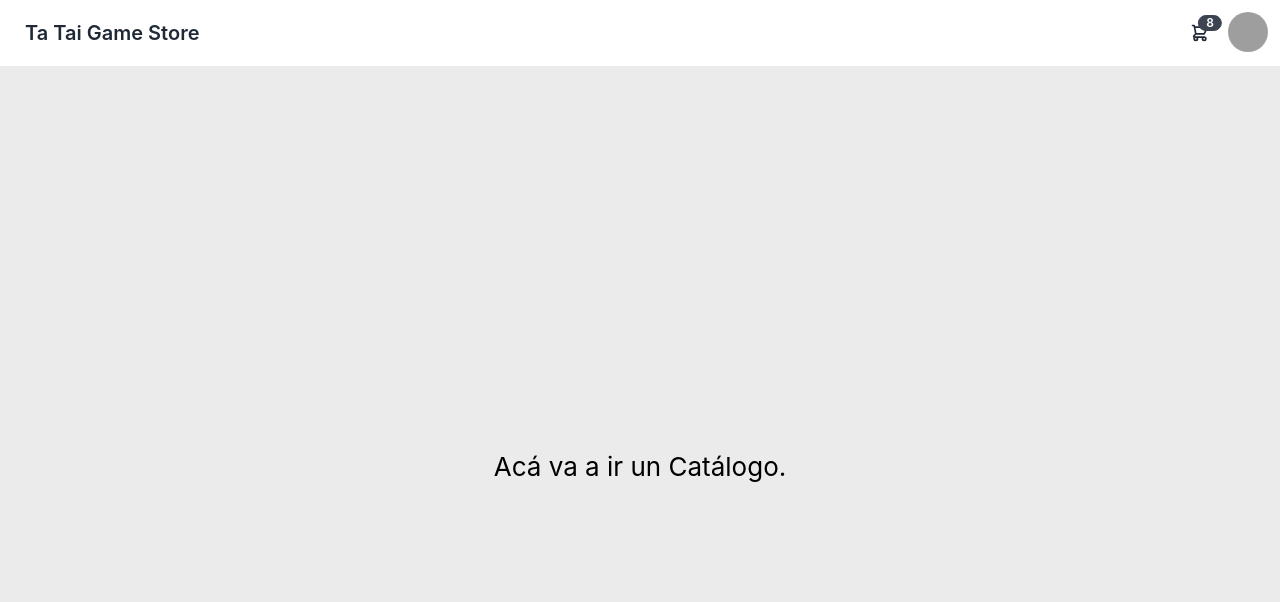
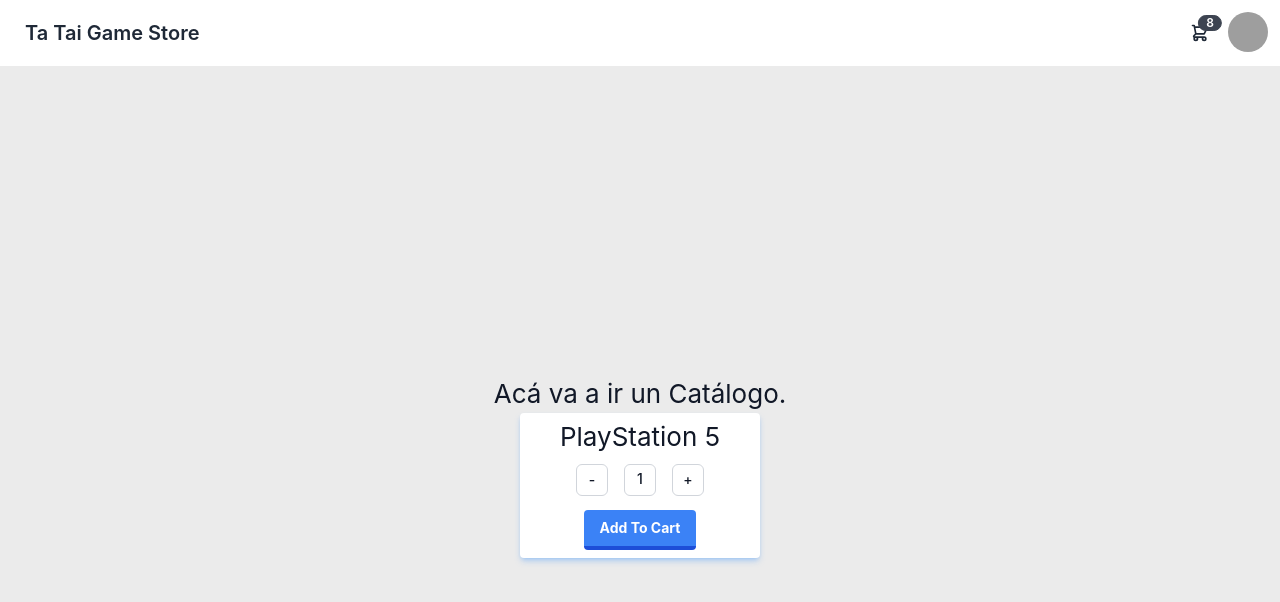
Before and after one commit to FedeAyala/reactjscoder, a React (Create React App) app: page / in a window 1280 px wide. Shown: the top 602 px of the page. Built offline with nearby package versions, Linux system fonts and the light colour scheme; grey boxes are pictures that could not be loaded.

Commit message:
Clase 4 Contador con Botón

```diff
--- /dev/null
+++ b/src/components/ItemCount.js
@@ -0,0 +1,51 @@
+import React, { useState } from "react";
+
+
+const ItemCount = ({ stock, initial, onAdd }) => {
+  const [count, setCount] = useState(+initial);
+
+  const addHandler = () => {
+    setCount(count + 1);
+  };
+
+  const resHandler = () => {
+    if (count > 1) {
+      setCount(count - 1);
+    }
+  };
+  const onAddHandler = () => {
+    stock < count
+      ? console.log("No hay Stock Suficiente")
+      : console.log("Se agrega al Carrito");
+  };
+
+  return (
+    <div className="bg-white rounded shadow-md shadow-blue-400/40 w-60">
+      <div className="text-gray-900 mt-1 ">PlayStation 5</div>
+      <div className="flex justify-center gap-4 my-2">
+        <button
+          onClick={resHandler}
+          className="h-8 w-8 text-sm font-medium  text-gray-900 rounded-md border border-gray-300 hover:bg-red-100 focus:ring-4 focus:outline-none focus:ring-gray-200">
+          -
+        </button>
+        <div className="h-8 w-8 py-1 text-sm font-medium  text-gray-900 rounded-md border border-gray-300 hover:bg-gray-100 focus:ring-4 focus:outline-none focus:ring-gray-200">
+          {count}
+        </div>
+        <button
+          onClick={addHandler}
+          className="h-8 w-8 text-sm font-medium  text-gray-900 rounded-md border border-gray-300 hover:bg-green-200 focus:ring-4 focus:outline-none focus:ring-gray-200"
+        >
+          +
+        </button>
+      </div>
+      <button
+        onClick={onAddHandler}
+        className="mb-2 w-50 text-sm bg-blue-500 hover:bg-blue-400 text-white font-bold py-2 px-4 border-b-4 border-blue-700 hover:border-blue-500 rounded"
+      >
+        Add To Cart
+      </button>
+    </div>
+  );
+};
+
+export default ItemCount;
--- a/src/components/ItemListContainer.js
+++ b/src/components/ItemListContainer.js
@@ -1,10 +1,14 @@
 import React from 'react'
-import './StyleItemListContainer.css'
+import ItemCount from './ItemCount';
 
-const ItemListContainer = ({mensaje}) => {
+
+const ItemListContainer = ({ mensaje }) => {
   return (
-    <a className="mensaje">{mensaje}</a>
-  )
-}
+    <>
+      <a className="text-gray-900">{mensaje}</a>
+      <ItemCount stock="5" initial="1" />
+    </>
+  );
+};
 
 export default ItemListContainer
--- a/src/components/NavBar.js
+++ b/src/components/NavBar.js
@@ -5,7 +5,7 @@
   return (
     <div className="navbar bg-base-100">
       <div className="flex-1">
-        <a className="btn btn-ghost normal-case text-xl">Ta Tai Game Store</a>
+        <a className=" btn btn-ghost normal-case text-xl">Ta Tai Game Store</a>
       </div>
       <div className="flex-none">
         <CartWidget />
--- a/src/components/StyleItemListContainer.css
+++ /dev/null
@@ -1,3 +0,0 @@
-.mensaje{
-    color:black;
-}
```
Also changed, not shown: src/App.js (+3 -4 lines).
